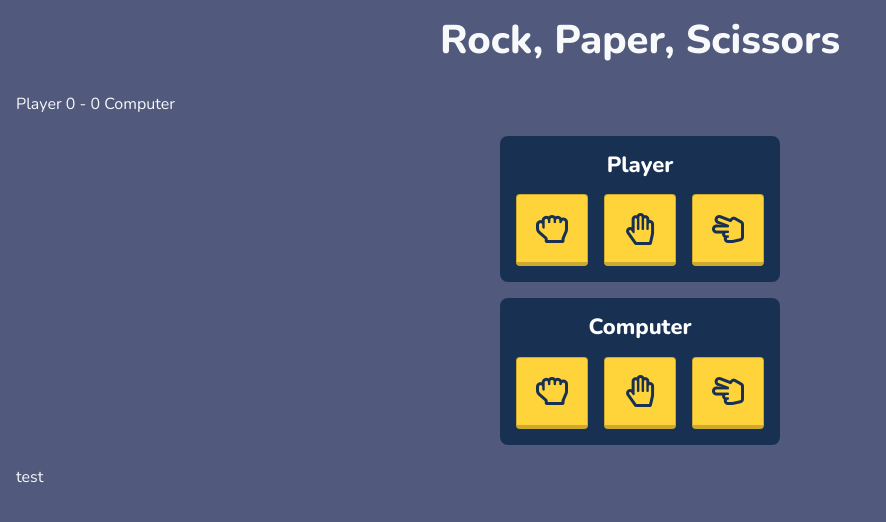
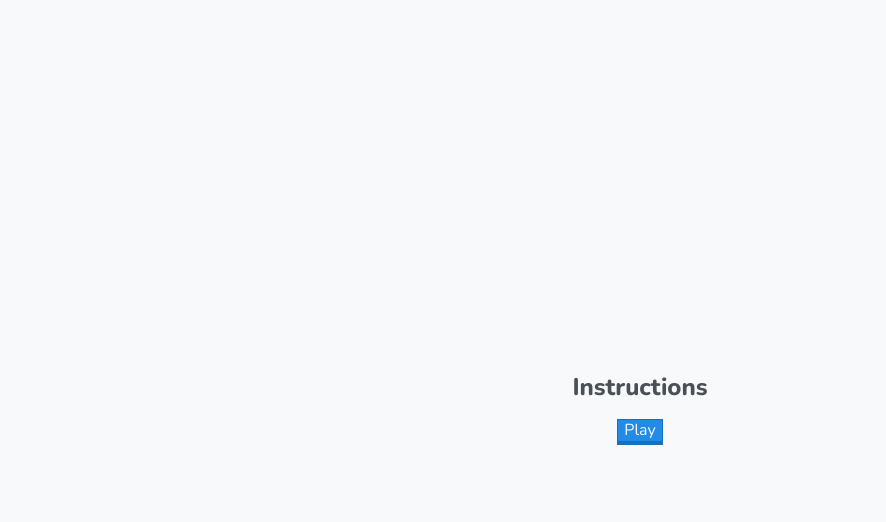
Before and after one commit to fedtti/rock-paper-scissors, a website: page index.html in a window 1280 px wide. Shown: the whole page, without its empty margins (0-886 px from the left). Drawn offline with nearby package versions, Linux system fonts and the light colour scheme; files that its build step writes are made by us from their sources.

Commit message:
update JavaScript and CSS

```diff
--- a/gulpfile.js
+++ b/gulpfile.js
@@ -27,7 +27,7 @@ function styles() {
 }
 
 /**
- * Compile ES6 to ES5, add older browsers support, and minify sources.
+ * Compile JavaScript, add older browsers support, and minify sources.
  */
 function scripts() {
   return src('./js/main.js')
--- a/index.html
+++ b/index.html
@@ -13,14 +13,20 @@
     <script defer src="./js/main.min.js"></script>
   </head>
   <body class="game">
-    <!-- Instructions -->
-    <aside class="game__info">
-
-    </aside>
     <!-- Header -->
     <header class="game__head">
       <h1>Rock, Paper, Scissors</h1>
     </header>
+    <!-- Instructions -->
+    <aside class="game__info" id="instructions">
+      <div>
+        <h2>Instructions</h2>
+        <p></p>
+        <button id="close-instructions">
+          Play
+        </button>
+      </div>
+    </aside>
     <!-- Contents -->
     <main class="game__main" tabindex="-1">
       <!-- Play -->
@@ -29,7 +35,7 @@
           <p>Player <span id="player-score">0</span> - <span id="computer-score">0</span> Computer</p>
         </div>
         <div id="player">
-          <h2>Player</h2>
+          <h3>Player</h3>
           <div>
             <div>
               <button id="">
@@ -49,7 +55,7 @@
           </div>
         </div>
         <div id="computer">
-          <h2>Computer</h2>
+          <h3>Computer</h3>
           <div>
             <div>
               <button id="">
--- a/js/main.js
+++ b/js/main.js
@@ -1,28 +1,14 @@
-/**
- *
- */
-let playerSelection;
-
-/**
- *
- */
-const computerPlay = () => {
-  const computerOptions = [ 'rock', 'paper', 'scissors' ];
-  let computerSelection = computerOptions[Math.floor(Math.random() * computerOptions.length)];
-};
-
-/**
- *
- * @param {*} playerSelection -
- * @param {*} computerSelection -
- */
-const playRound = (playerSelection, computerSelection) => {
+const instructions = document.getElementById('instructions');
+const hideInstructions = () => {
 
 };
 
 /**
- *
+ * Close the instructions modal on user input.
  */
-const game = () => {
-
+const closeInstructions = () => {
+  instructions.style.opacity = '0';
+  instructions.style.visibility = 'hidden';
 };
+const closeInstructionsButton = document.getElementById('close-instructions');
+closeInstructionsButton.addEventListener('click', closeInstructions, false);
--- a/scss/main.scss
+++ b/scss/main.scss
@@ -19,6 +19,58 @@
       line-height: 1.2;
       margin: 0 auto;
       text-align: center;
+    }
+  }
+
+  /* Instructions */
+  &__info {
+    align-items: center;
+    background-color: #f8f9fa;
+    display: grid;
+    height: 100%;
+    justify-content: center;
+    left: 0;
+    margin: 0 auto;
+    position: absolute;
+    text-align: center;
+    top: 0;
+    transition: opacity 0.5s linear,
+                visibility 0.5s linear;
+    width: 100%;
+
+    div {
+      h2 {
+        color: #495057;
+      }
+
+      p {
+
+      }
+
+      button {
+        appearance: none;
+        background-color: #228be6;
+        border-bottom-width: 0.25rem;
+        border-color: rgba(0, 0, 0, 0.2);
+        border-left-width: 0.0625rem;
+        border-right-width: 0.0625rem;
+        border-style: solid;
+        border-top-width: 0.0625rem;
+        color: #f8f9fa;
+        cursor: pointer;
+        margin: 0 auto;
+        outline: 0;
+        transition: background-color 0.5s linear;
+
+        &:active, &:focus, &:hover {
+          background-color: #1c7ed6;
+        }
+
+        &:active {
+          border-top-width: 0.25rem;
+          border-bottom-width: 0.0625rem;
+        }
+      }
     }
   }
 
@@ -47,7 +99,7 @@
         padding: 1rem;
         text-align: center;
 
-        h2 {
+        h3 {
           font-size: 1.375rem;
           line-height: 1.2;
           margin: 0 auto;
```
Also changed, not shown: css/main.min.css, js/main.min.js.
